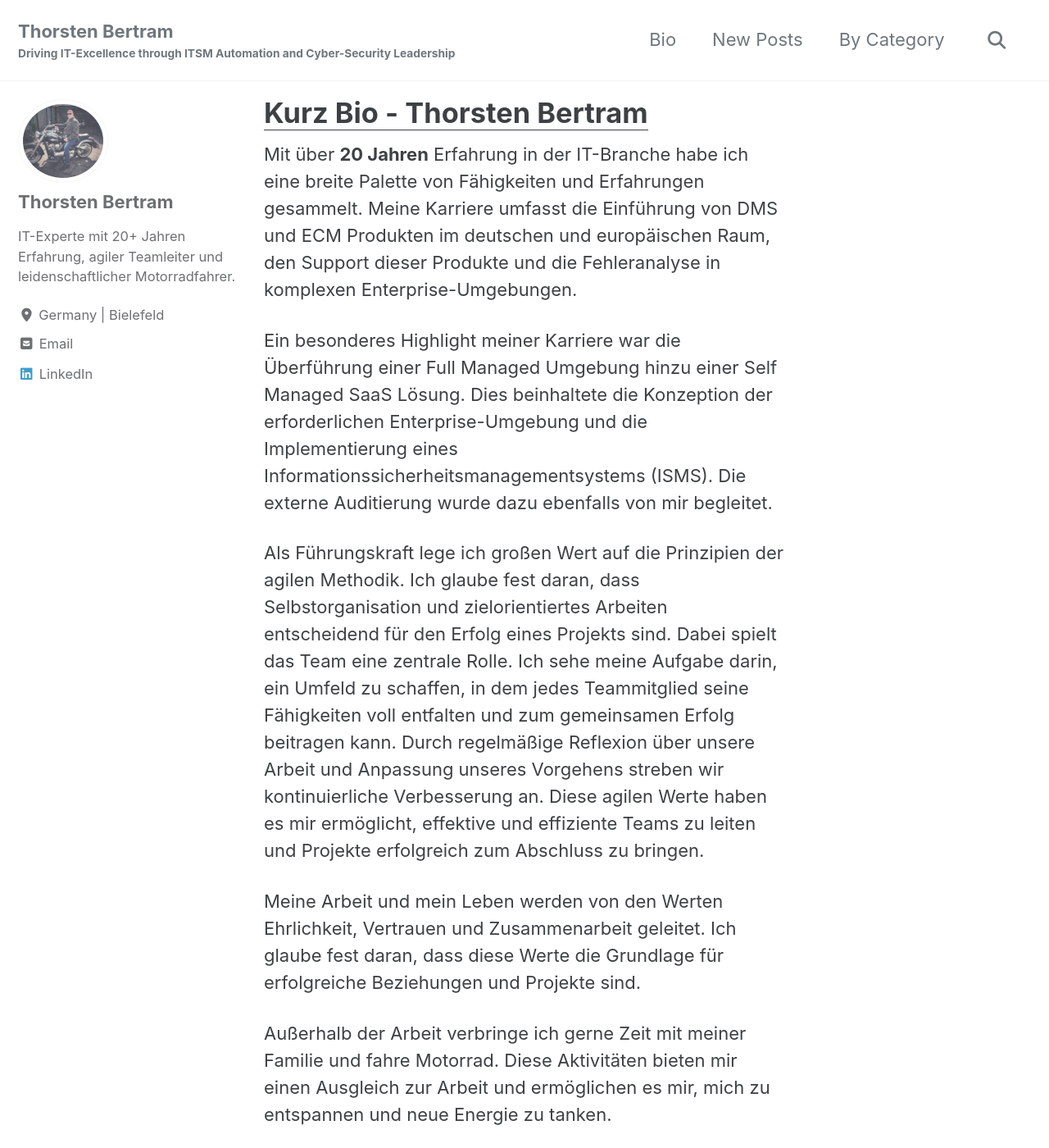
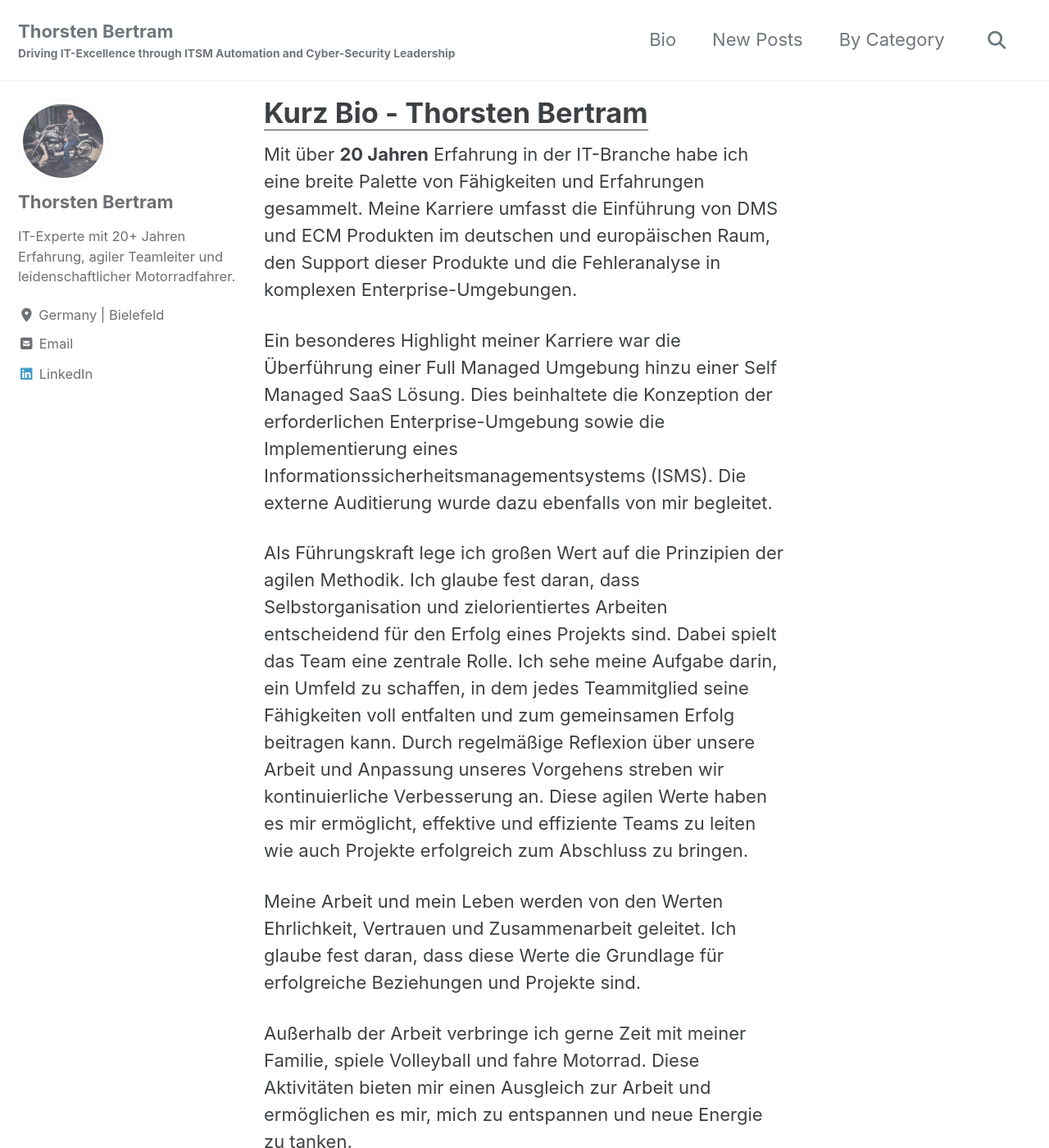
Before and after one commit to B3RW1N/b3rw1n.github.io, a Jekyll site: the page built from bio.md, in a window 1280 px wide and 1400 px high. Shown: the whole window at 82% size. Built offline with Jekyll 4.4.1, drawn with Linux system fonts in a browser that asks for light colours; cached includes are drawn as plain includes.

Commit message:
kleine Anpassungen in der bio

```diff
--- a/bio.md
+++ b/bio.md
@@ -9,12 +9,12 @@ summary: Bio von Thorsten Bertram
 
 Mit über **20 Jahren** Erfahrung in der IT-Branche habe ich eine breite Palette von Fähigkeiten und Erfahrungen gesammelt. Meine Karriere umfasst die Einführung von DMS und ECM Produkten im deutschen und europäischen Raum, den Support dieser Produkte und die Fehleranalyse in komplexen Enterprise-Umgebungen.
 
-Ein besonderes Highlight meiner Karriere war die Überführung einer Full Managed Umgebung hinzu einer Self Managed SaaS Lösung. Dies beinhaltete die Konzeption der erforderlichen Enterprise-Umgebung und die Implementierung eines Informationssicherheitsmanagementsystems (ISMS). Die externe Auditierung wurde dazu ebenfalls von mir begleitet.
+Ein besonderes Highlight meiner Karriere war die Überführung einer Full Managed Umgebung hinzu einer Self Managed SaaS Lösung. Dies beinhaltete die Konzeption der erforderlichen Enterprise-Umgebung sowie die Implementierung eines Informationssicherheitsmanagementsystems (ISMS). Die externe Auditierung wurde dazu ebenfalls von mir begleitet.
 
-Als Führungskraft lege ich großen Wert auf die Prinzipien der agilen Methodik. Ich glaube fest daran, dass Selbstorganisation und zielorientiertes Arbeiten entscheidend für den Erfolg eines Projekts sind. Dabei spielt das Team eine zentrale Rolle. Ich sehe meine Aufgabe darin, ein Umfeld zu schaffen, in dem jedes Teammitglied seine Fähigkeiten voll entfalten und zum gemeinsamen Erfolg beitragen kann. Durch regelmäßige Reflexion über unsere Arbeit und Anpassung unseres Vorgehens streben wir kontinuierliche Verbesserung an. Diese agilen Werte haben es mir ermöglicht, effektive und effiziente Teams zu leiten und Projekte erfolgreich zum Abschluss zu bringen.
+Als Führungskraft lege ich großen Wert auf die Prinzipien der agilen Methodik. Ich glaube fest daran, dass Selbstorganisation und zielorientiertes Arbeiten entscheidend für den Erfolg eines Projekts sind. Dabei spielt das Team eine zentrale Rolle. Ich sehe meine Aufgabe darin, ein Umfeld zu schaffen, in dem jedes Teammitglied seine Fähigkeiten voll entfalten und zum gemeinsamen Erfolg beitragen kann. Durch regelmäßige Reflexion über unsere Arbeit und Anpassung unseres Vorgehens streben wir kontinuierliche Verbesserung an. Diese agilen Werte haben es mir ermöglicht, effektive und effiziente Teams zu leiten wie auch Projekte erfolgreich zum Abschluss zu bringen.
 
 
 Meine Arbeit und mein Leben werden von den Werten Ehrlichkeit, Vertrauen und Zusammenarbeit geleitet. Ich glaube fest daran, dass diese Werte die Grundlage für erfolgreiche Beziehungen und Projekte sind.
 
 
-Außerhalb der Arbeit verbringe ich gerne Zeit mit meiner Familie und fahre Motorrad. Diese Aktivitäten bieten mir einen Ausgleich zur Arbeit und ermöglichen es mir, mich zu entspannen und neue Energie zu tanken.
+Außerhalb der Arbeit verbringe ich gerne Zeit mit meiner Familie, spiele Volleyball und fahre Motorrad. Diese Aktivitäten bieten mir einen Ausgleich zur Arbeit und ermöglichen es mir, mich zu entspannen und neue Energie zu tanken.
```
